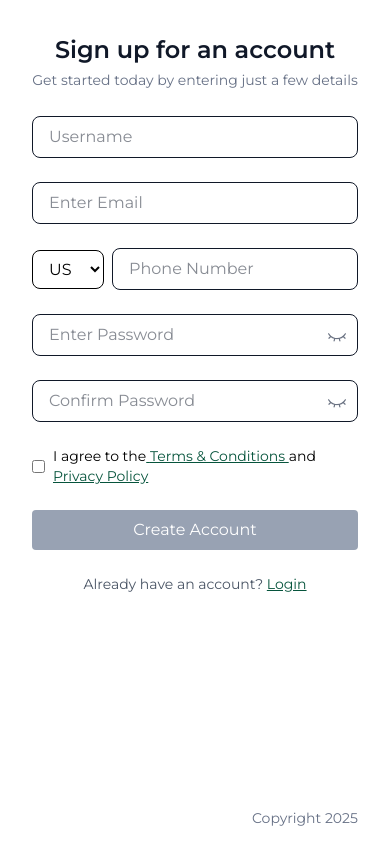
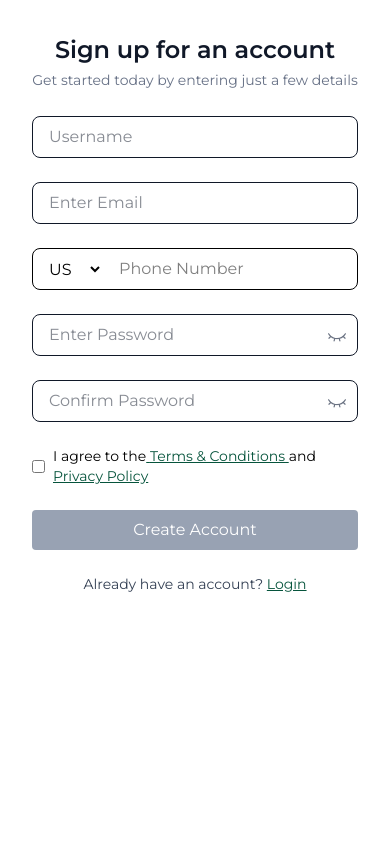
Before and after one commit to Mcdemzy/test-pb, a React (Vite) app: page / in a window 390 px wide. Built offline with nearby package versions, Linux system fonts and the light colour scheme.

Commit message:
`Added PhoneNumberInput component and removed phone number input fields`

```diff
--- /dev/null
+++ b/src/components/shared/auth/PhoneNumberInput.tsx
@@ -0,0 +1,38 @@
+import { useState } from "react";
+
+const PhoneNumberInput = () => {
+  const [phoneNumber, setPhoneNumber] = useState("");
+  const [focused, setFocused] = useState(false);
+
+  return (
+    <div className="relative w-full">
+      {/* Label */}
+      {(focused || phoneNumber) && (
+        <label className="text-sm text-gray-600 mb-1 block">Phone Number</label>
+      )}
+
+      {/* Combined Select and Input Field */}
+      <div className="flex items-center border rounded-[8px] focus-within:ring-2 focus-within:ring-[#06543C]">
+        {/* Select Dropdown */}
+        <select className="rounded-l-[8px] px-3 py-2 focus:outline-none bg-transparent">
+          <option>US</option>
+          <option>UK</option>
+          <option>NG</option>
+        </select>
+
+        {/* Phone Number Input */}
+        <input
+          type="tel"
+          placeholder="Phone Number"
+          value={phoneNumber}
+          onChange={(e) => setPhoneNumber(e.target.value)}
+          onFocus={() => setFocused(true)}
+          onBlur={() => setFocused(false)}
+          className="flex-1 px-4 py-2 rounded-r-[8px] focus:outline-none"
+        />
+      </div>
+    </div>
+  );
+};
+
+export default PhoneNumberInput;
--- a/src/pages/Signup.tsx
+++ b/src/pages/Signup.tsx
@@ -1,11 +1,12 @@
 import { useState } from "react";
 import FloatingLabelInput from "../components/shared/auth/FloatingLabelInput";
 import AuthSidebar from "../components/shared/auth/AuthSidebar";
+import PhoneNumberInput from "../components/shared/auth/PhoneNumberInput"; // Import the new component
 
 const Signup = () => {
   const [username, setUsername] = useState("");
   const [email, setEmail] = useState("");
-  const [phoneNumber, setPhoneNumber] = useState("");
+  const [phoneNumber] = useState("");
   const [password, setPassword] = useState("");
   const [confirmPassword, setConfirmPassword] = useState("");
   const [termsAccepted, setTermsAccepted] = useState(false);
@@ -45,19 +46,10 @@ const Signup = () => {
               value={email}
               onChange={(e) => setEmail(e.target.value)}
             />
-            <div className="flex items-center space-x-2">
-              <select className="rounded-[8px] border px-3 py-2 focus:outline-none focus:ring-2 focus:ring-[#06543C]">
-                <option>US</option>
-                <option>UK</option>
-                <option>NG</option>
-              </select>
-              <FloatingLabelInput
-                type="tel"
-                placeholder="Phone Number"
-                value={phoneNumber}
-                onChange={(e) => setPhoneNumber(e.target.value)}
-              />
-            </div>
+
+            {/* Phone Number Field */}
+            <PhoneNumberInput />
+
             <FloatingLabelInput
               type="password"
               placeholder="Enter Password"
@@ -102,7 +94,7 @@ const Signup = () => {
               Create Account
             </button>
           </form>
-          <p className="mt-6 text-sm text-center text-gray-600">
+          <p className="mt-6 text-sm text-center text-[#344054]">
             Already have an account?{" "}
             <a href="#" className="text-[#06543C] underline">
               Login
@@ -110,7 +102,7 @@ const Signup = () => {
           </p>
         </div>
       </section>
-      <p className="text-[#667085] absolute right-8 text-sm bottom-4">
+      <p className="text-[#667085] absolute right-8 text-sm bottom-4 hidden md:block">
         Copyright 2025
       </p>
     </main>
```
